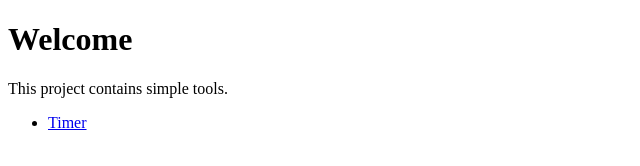
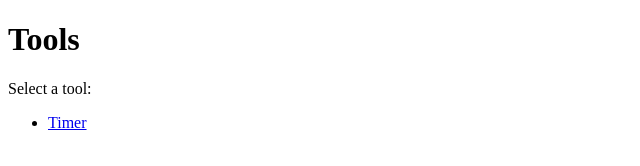
Before and after one commit to Theridelelfo/timer, a website: page index.html in a window 1280 px wide. Shown: the whole page, without its empty margins (0-640 px from the left). Drawn offline with Linux system fonts and the light colour scheme.

```diff
--- a/index.html
+++ b/index.html
@@ -1,13 +1,14 @@
+
 <!DOCTYPE html>
 <html lang="en">
 <head>
   <meta charset="UTF-8">
-  <title>Tools Home</title>
+  <title>Tools</title>
 </head>
 <body>
-  <h1>Welcome</h1>
+  <h1>Tools</h1>
 
-  <p>This project contains simple tools.</p>
+  <p>Select a tool:</p>
 
   <ul>
     <li><a href="timer.html">Timer</a></li>
```
Also changed, not shown: timer.html (+2 -2 lines).
